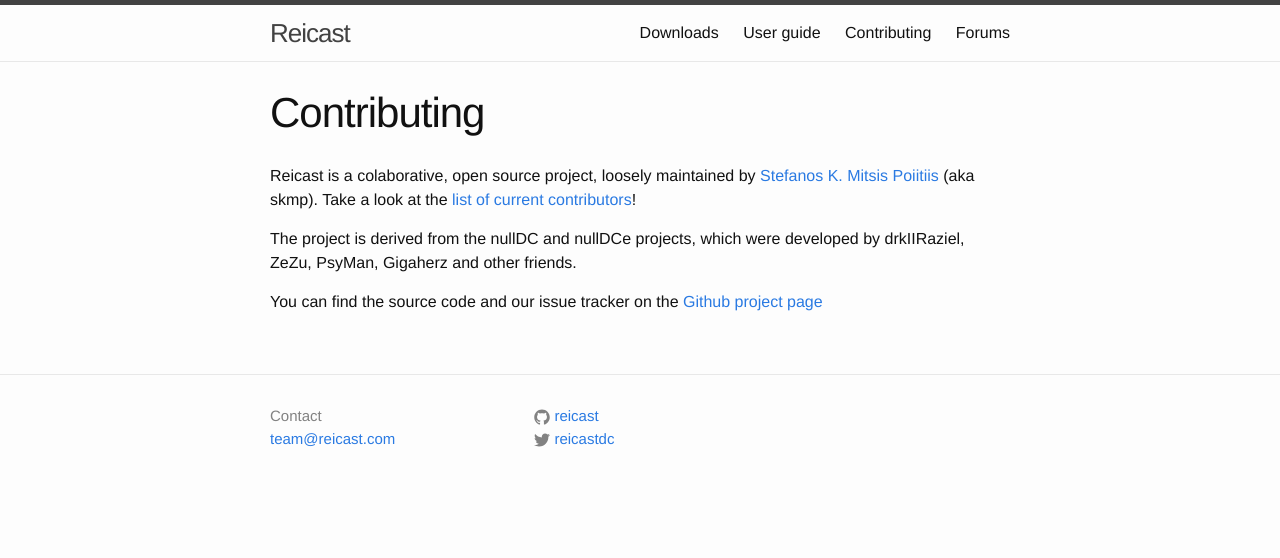
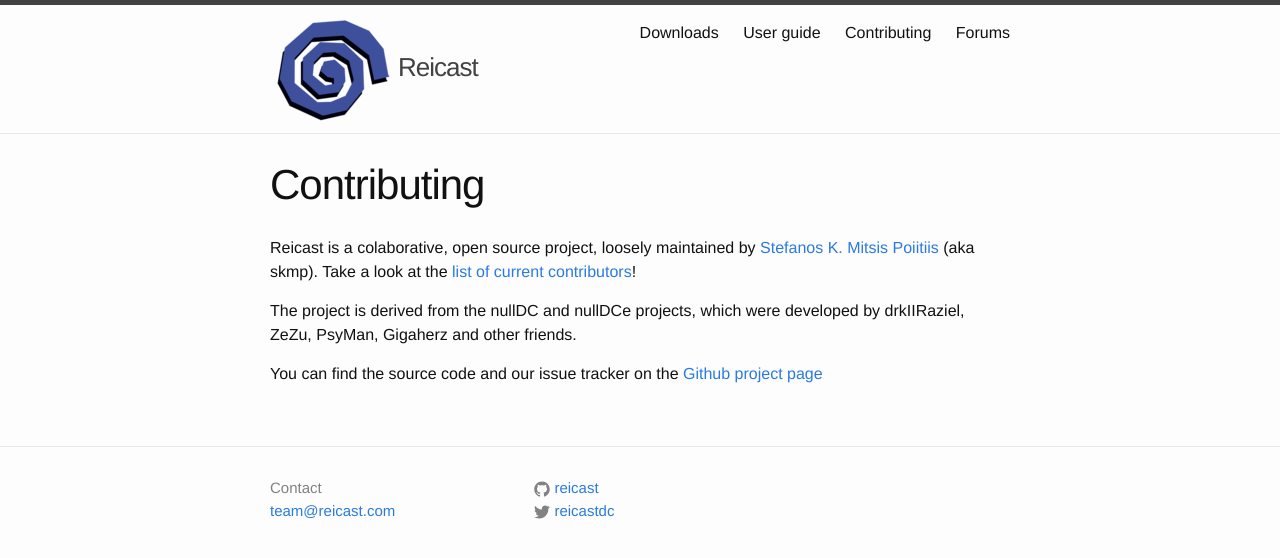
Before and after one commit to skmp/reicast.com, a Jekyll site: the page built from pages/500-contrib.md, in a window 1280 px wide. Shown: the top 558 px of the page. Built offline with Jekyll 4.4.1, drawn with Linux system fonts in a browser that asks for light colours.

Commit message:
Add logo, social image

```diff
--- a/_includes/header.html
+++ b/_includes/header.html
@@ -2,7 +2,7 @@
 
   <div class="wrapper">
 
-    <a class="site-title" href="{{ site.baseurl }}/">{{ site.title }}</a>
+    <a class="site-title" href="{{ site.baseurl }}/"><img src="/assets/img/logo.png">{{ site.title }}</a>
 
     <nav class="site-nav">
       <a href="#" class="menu-icon">
```
Also changed, not shown: assets/img/logo.png (added), assets/img/social-image.png (added).
